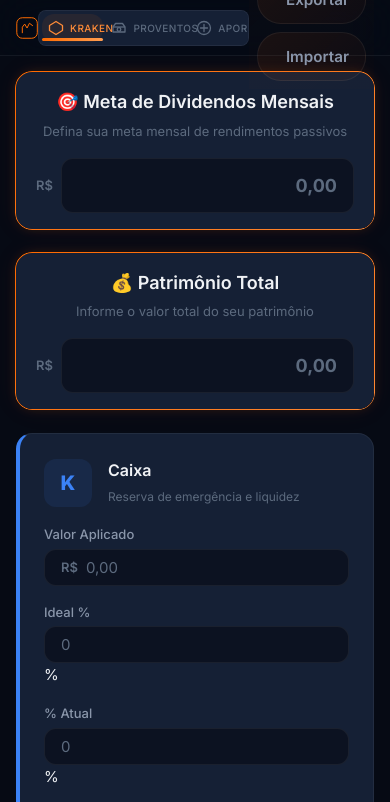
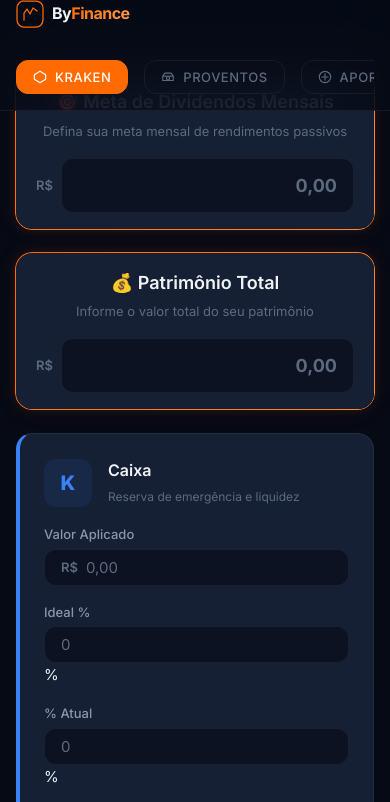
Before and after one commit to th-alves/FastInvest, a plain HTML site: page index.html in a window 390 px wide. Both pictures are taken after a click on the button "Acessar Dashboard". Shown: the top 802 px of the page. Drawn offline with Linux system fonts and the light colour scheme.

Commit message:
Add files via upload

```diff
--- a/styles.css
+++ b/styles.css
@@ -1462,22 +1462,76 @@ ul, ol { list-style: none; }
     --font-2xl: 1.5rem;
   }
 
-  .dashboard-header { padding: 0 var(--space-md); }
-  .dashboard-main { padding: var(--space-md) var(--space-md) var(--space-2xl); }
-
-  .header-logo span.header-title { display: none; }
-
+  /* ── Header Mobile ──────────────────────────────────────── */
+  .dashboard-header {
+    padding: 0 var(--space-md);
+    height: auto;
+    flex-direction: column;
+    gap: 0;
+  }
+
+  .header-inner {
+    width: 100%;
+    flex-direction: column;
+    gap: var(--space-md);
+    height: auto;
+  }
+
+  .header-logo {
+    justify-content: flex-start;
+    width: 100%;
+  }
+
+  .header-logo span.header-title {
+    display: inline;
+    font-size: var(--font-md);
+  }
+
+  /* ── Navbar Mobile ──────────────────────────────────────── */
   .tab-nav {
+    width: 100%;
     overflow-x: auto;
     -webkit-overflow-scrolling: touch;
-    gap: 2px;
-    padding: 3px;
-  }
+    gap: var(--space-md);
+    padding: var(--space-md) 0;
+    background: transparent;
+    border: none;
+    justify-content: flex-start;
+  }
+
+  .tab-nav::-webkit-scrollbar {
+    display: none;
+  }
+
+  .tab-indicator { display: none; }
 
   .tab-btn {
-    padding: var(--space-sm) var(--space-sm);
-    font-size: 0.6875rem;
-  }
+    padding: var(--space-sm) var(--space-md);
+    font-size: var(--font-sm);
+    gap: var(--space-sm);
+    white-space: nowrap;
+    flex-shrink: 0;
+    background: transparent;
+    border: 1px solid var(--border-subtle);
+    position: relative;
+  }
+
+  .tab-btn svg {
+    width: 14px;
+    height: 14px;
+  }
+
+  .tab-btn.active {
+    background: var(--primary);
+    color: white;
+    border-color: var(--primary);
+  }
+
+  .tab-btn:hover {
+    border-color: var(--primary);
+  }
+
+  .dashboard-main { padding: var(--space-md) var(--space-md) var(--space-2xl); }
 
   .stats-row,
   .stats-row-3,
@@ -1540,35 +1594,10 @@ ul, ol { list-style: none; }
     padding: var(--space-sm) var(--space-sm);
   }
 
-  /* Header Action Bar mobile */
+  /* Header Action Bar mobile - OCULTA */
   .header-action-bar {
-    gap: var(--space-sm);
-    padding: var(--space-md);
-    flex-direction: column;
-  }
-
-  .btn-action-icon {
-    flex: 1;
-    width: 100%;
-    justify-content: center;
-    padding: 16px 20px;
-    font-size: 1rem;
-    gap: 12px;
-    min-height: 48px;
-    border-radius: var(--radius-xl);
-    background: linear-gradient(135deg, rgba(255,107,0,0.08) 0%, rgba(255,107,0,0.03) 100%);
-  }
-
-  .btn-action-icon span {
-    display: block; /* Mostra o texto no mobile */
-    font-weight: 600;
-  }
-
-  .btn-action-icon svg {
-    width: 20px;
-    height: 20px;
-  }
-}
+    display: none;
+  }
 
 /* Small mobile — ≤ 480px */
 @media (max-width: 480px) {
@@ -1596,27 +1625,15 @@ ul, ol { list-style: none; }
   .tab-nav { border-radius: var(--radius-sm); }
 
   .tab-btn {
-    font-size: 0.625rem;
-    padding: 6px;
+    font-size: var(--font-sm);
+    padding: var(--space-sm) var(--space-md);
   }
 
   .month-selector { width: 100%; justify-content: space-between; }
 
-  /* Botões de ação em telas muito pequenas */
+  /* Botões de ação ocultos em telas muito pequenas */
   .header-action-bar {
-    padding: var(--space-sm);
-    gap: var(--space-sm);
-  }
-
-  .btn-action-icon {
-    padding: 14px 16px;
-    font-size: 0.95rem;
-    min-height: 44px;
-  }
-
-  .btn-action-icon svg {
-    width: 18px;
-    height: 18px;
+    display: none;
   }
 }
 
```
